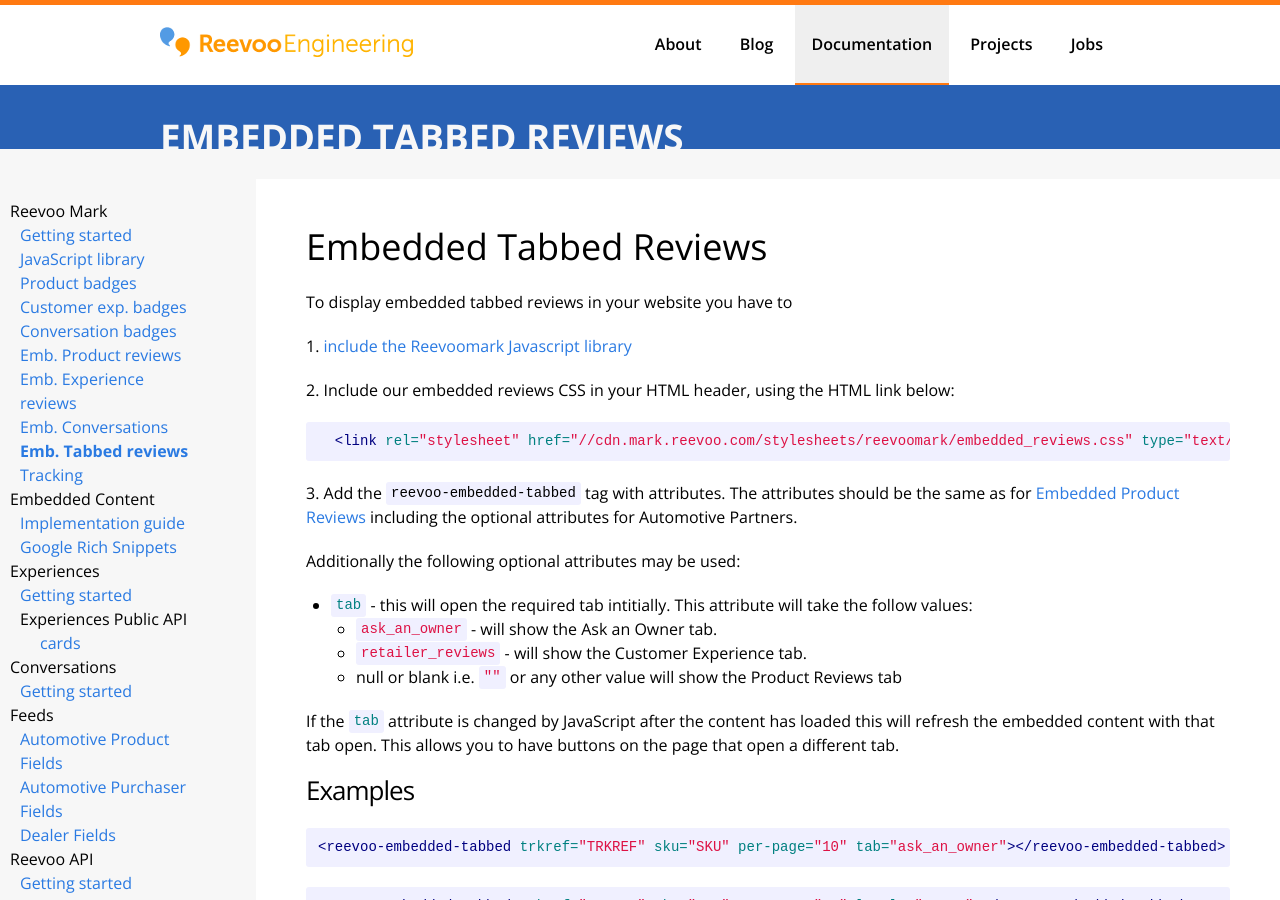
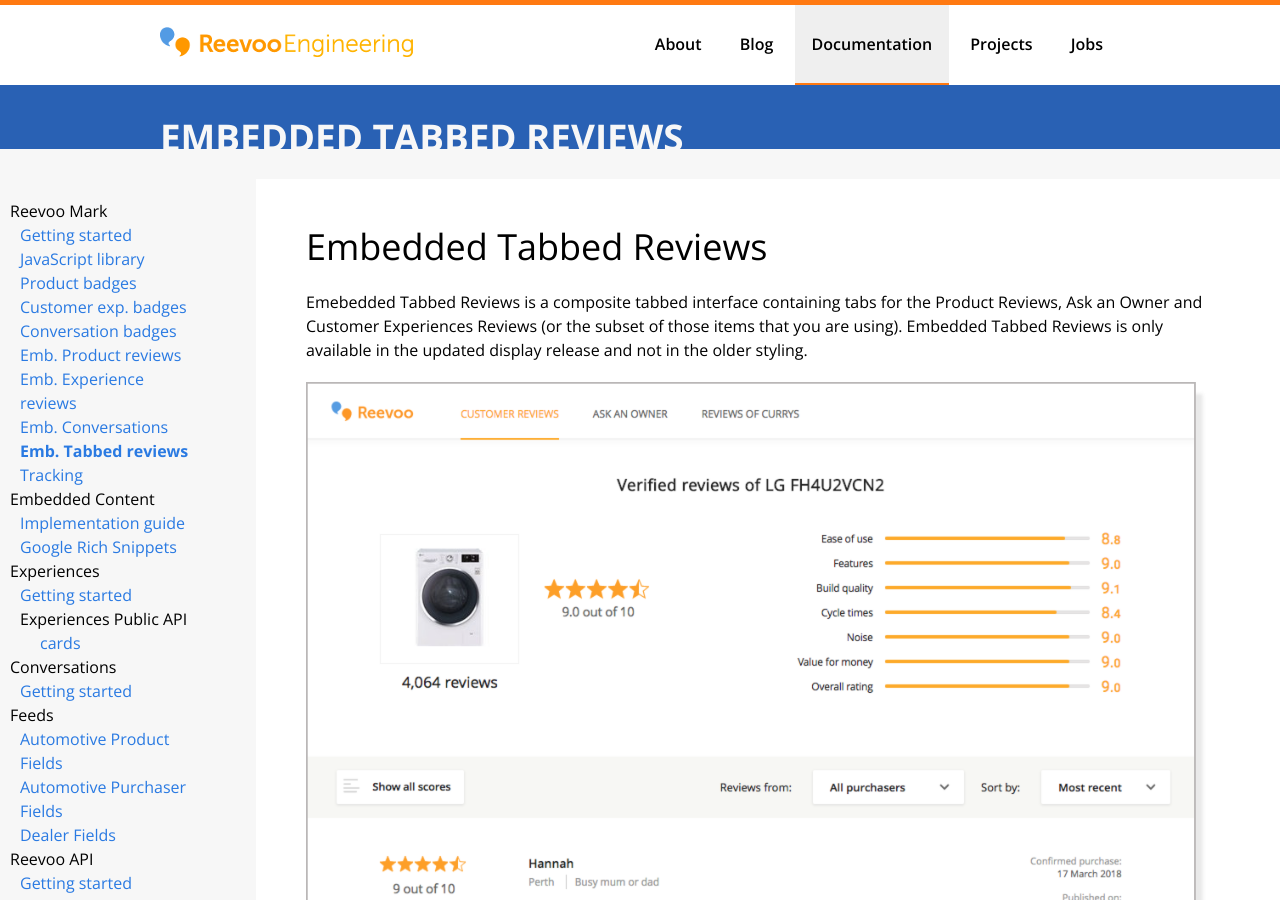
Before and after one commit to reevoo/reevoo.github.io, a Jekyll site: the page built from docs/reevoomark/embedded-tabbed.markdown, in a window 1280 px wide and 900 px high. Built offline with Jekyll 4.4.1, drawn with Linux system fonts in a browser that asks for light colours.

Commit message:
Add product explanation and screenshot.

```diff
--- a/docs/reevoomark/embedded-tabbed.markdown
+++ b/docs/reevoomark/embedded-tabbed.markdown
@@ -10,6 +10,12 @@
 
 
 # Embedded Tabbed Reviews
+
+Emebedded Tabbed Reviews is a composite tabbed interface containing tabs for the Product Reviews, Ask an Owner and Customer Experiences Reviews (or the subset of those items that you are using). Embedded Tabbed Reviews is only available in the updated display release and not in the older styling.
+
+<img alt="embedded tabbed reviews" src="/images/embedded-tabbed-reviews.png" width="100%" />
+
+
 
 To display embedded tabbed reviews in your website you have to
 
```
Also changed, not shown: images/embedded-tabbed-reviews.png (added).
